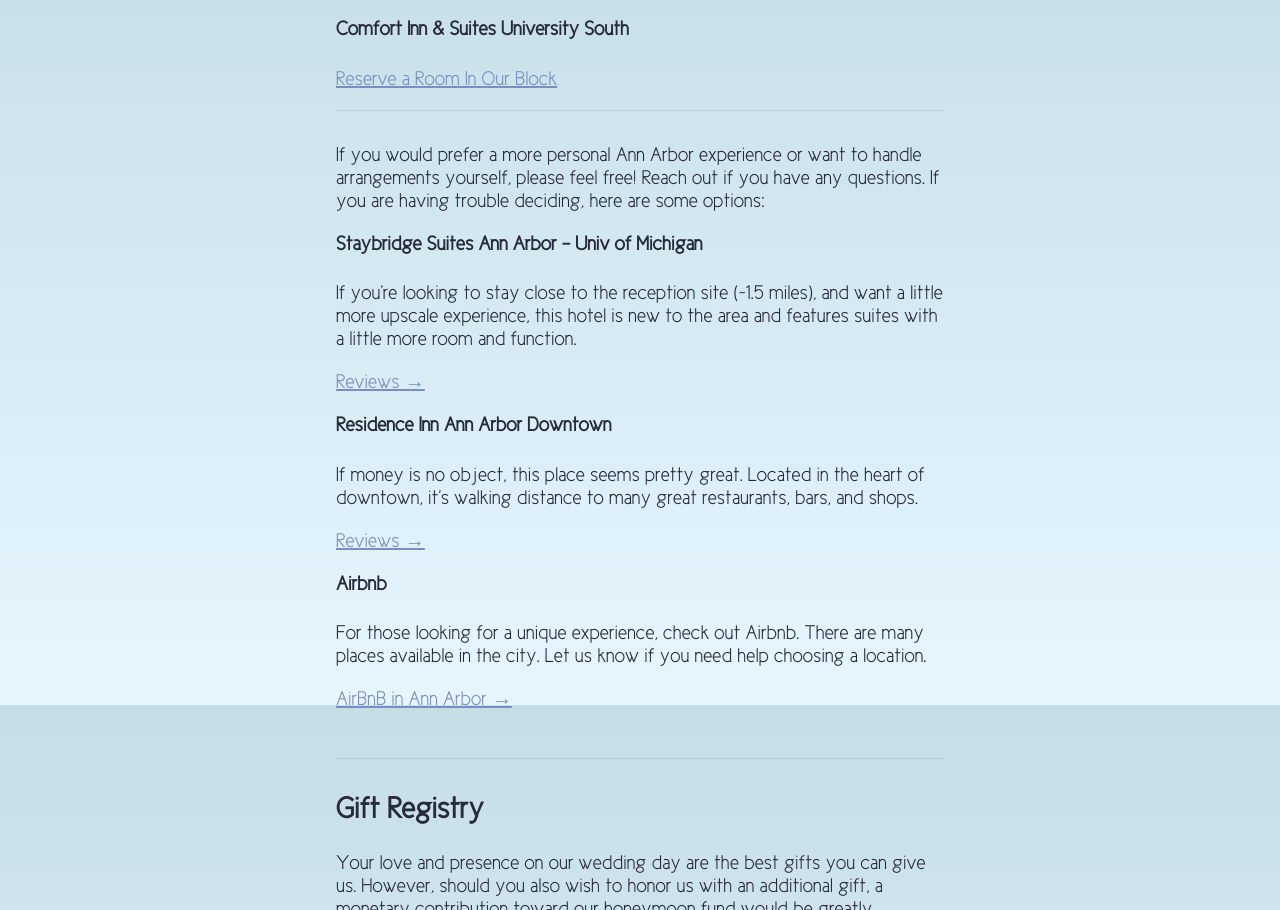
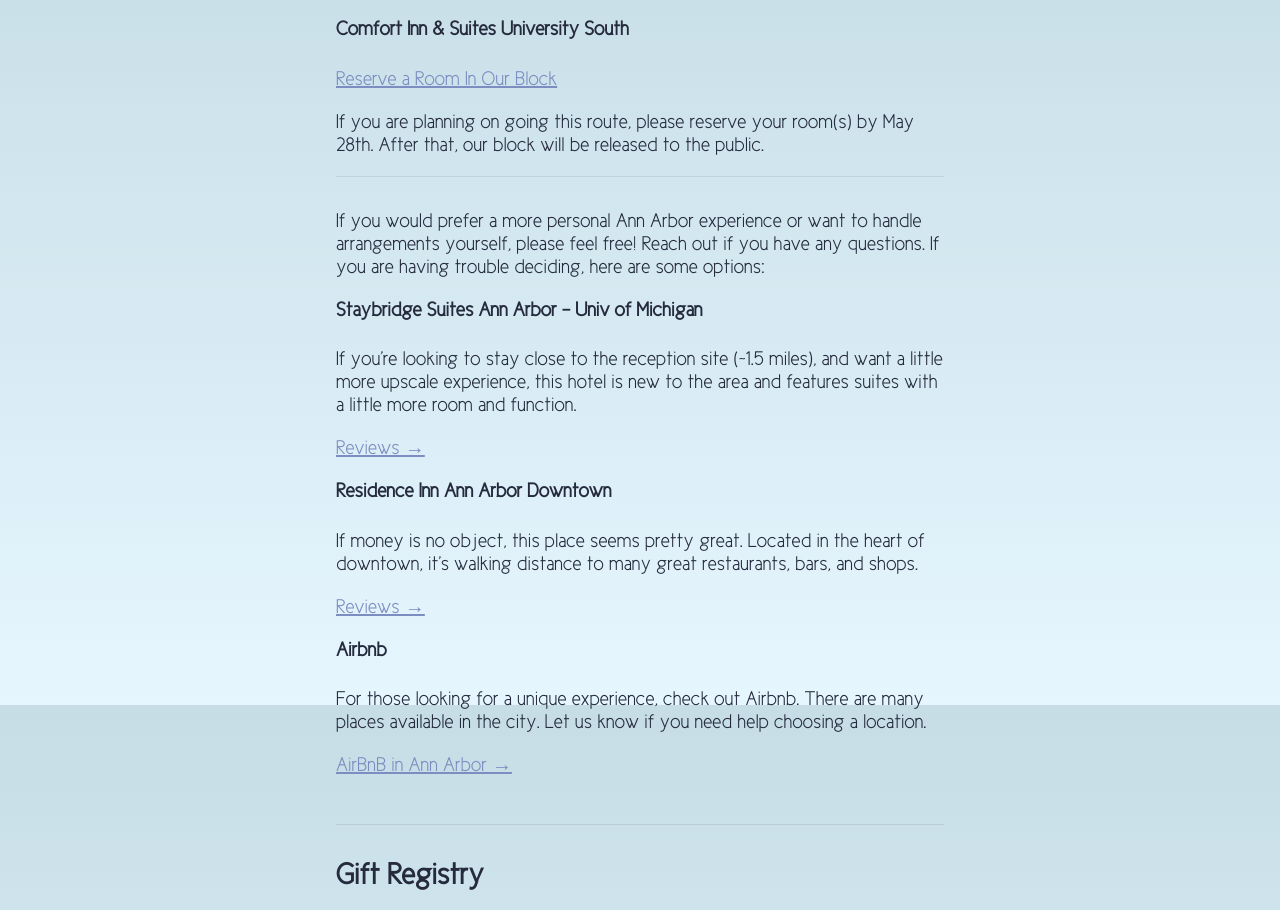
Before and after one commit to rdonnelly/arianeandryan.github.io, a plain HTML site: page index.html in a window 1280 px wide. Shown: the part 1695-2605 px from the top of the page. Drawn offline with Linux system fonts and the light colour scheme; files whose address does not match are found by name.

Commit message:
add reservation deadline

```diff
--- a/index.html
+++ b/index.html
@@ -118,6 +118,9 @@
       <p>
         <a href="https://www.choicehotels.com/reservations/groups/DP98H7" target="_blank">Reserve a Room In Our Block</a>
       </p>
+      <p>
+        If you are planning on going this route, please reserve your room(s) by May 28th. After that, our block will be released to the public.
+      </p>
 
       <hr>
 
```
